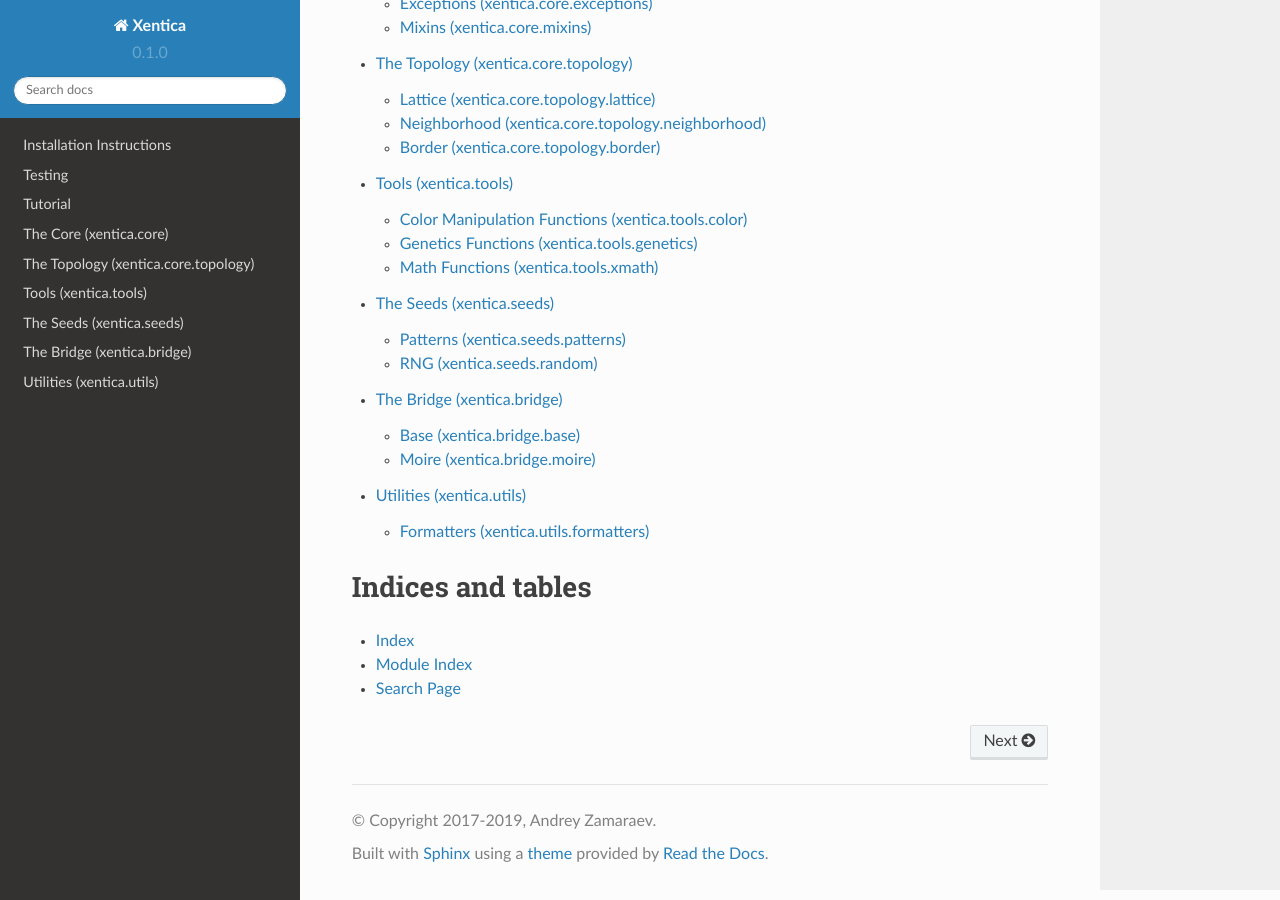
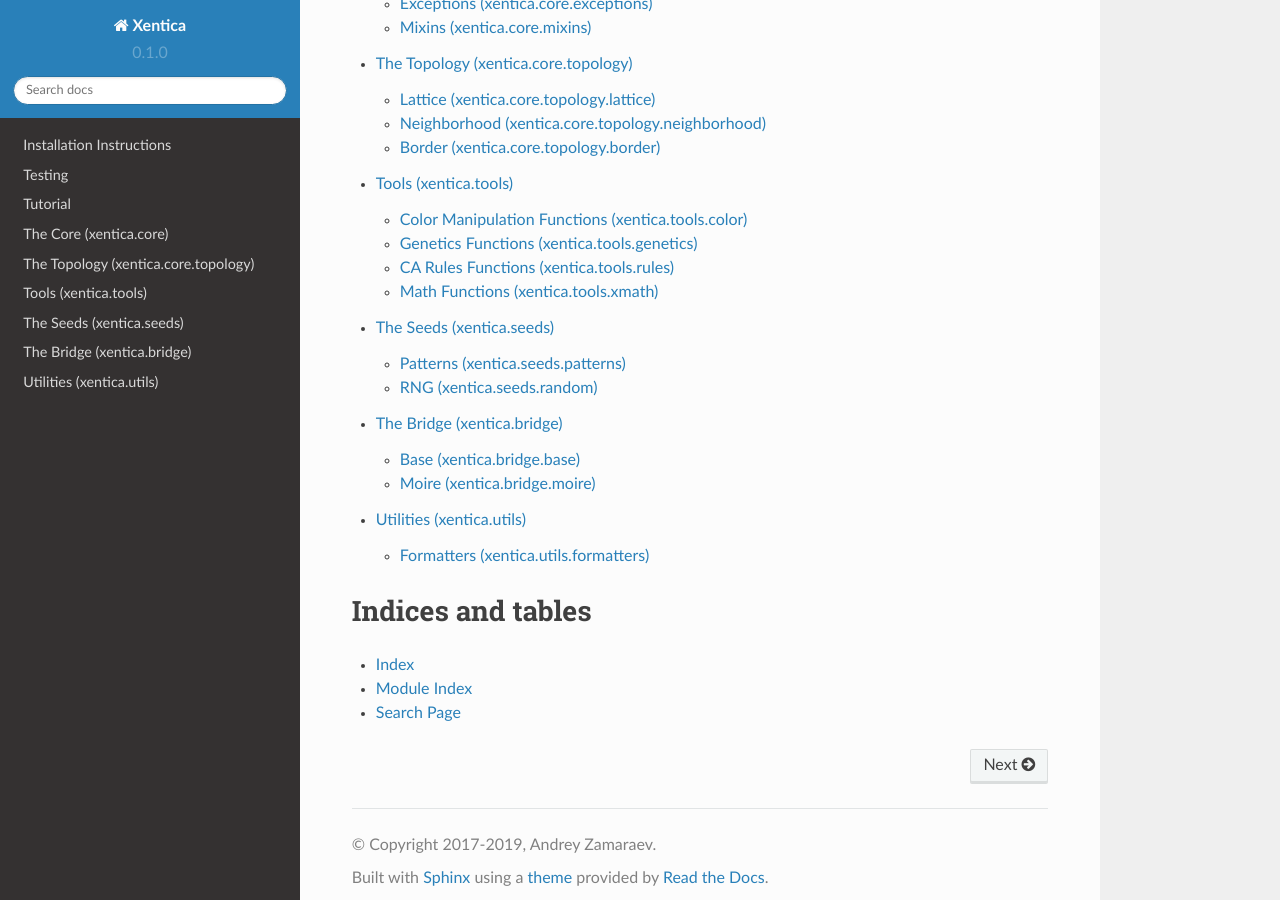
Before and after one commit to a5kin/xentica, a Sphinx documentation site: the page built from docs/index.rst, in a window 1280 px wide and 900 px high, scrolled down 1429 px. Built offline with Sphinx 7.4.7 and the Read the Docs theme 2.0.0, drawn with Linux system fonts in a browser that asks for light colours.

Commit message:
Fix autodoc files (#57)

```diff
--- a/docs/api/xentica.core.rst
+++ b/docs/api/xentica.core.rst
@@ -44,7 +44,7 @@
     :show-inheritance:
 
 Expressions (xentica\.core\.expressions)
-------------------------------------
+----------------------------------------
 
 .. automodule:: xentica.core.expressions
     :members:
--- a/docs/api/xentica.tools.rst
+++ b/docs/api/xentica.tools.rst
@@ -1,11 +1,11 @@
 Tools (xentica\.tools)
-==========================
+======================
 
 .. automodule:: xentica.tools
     :members:
 
 Color Manipulation Functions (xentica\.tools\.color)
------------------------------------
+----------------------------------------------------
 
 .. automodule:: xentica.tools.color
     :members:
@@ -13,15 +13,23 @@
     :show-inheritance:
 
 Genetics Functions (xentica\.tools\.genetics)
------------------------------------
+---------------------------------------------
 
 .. automodule:: xentica.tools.genetics
     :members:
     :undoc-members:
     :show-inheritance:
 
+CA Rules Functions (xentica\.tools\.rules)
+------------------------------------------
+
+.. automodule:: xentica.tools.rules
+    :members:
+    :undoc-members:
+    :show-inheritance:
+
 Math Functions (xentica\.tools\.xmath)
------------------------------------
+--------------------------------------
 
 .. automodule:: xentica.tools.xmath
     :members:
```
